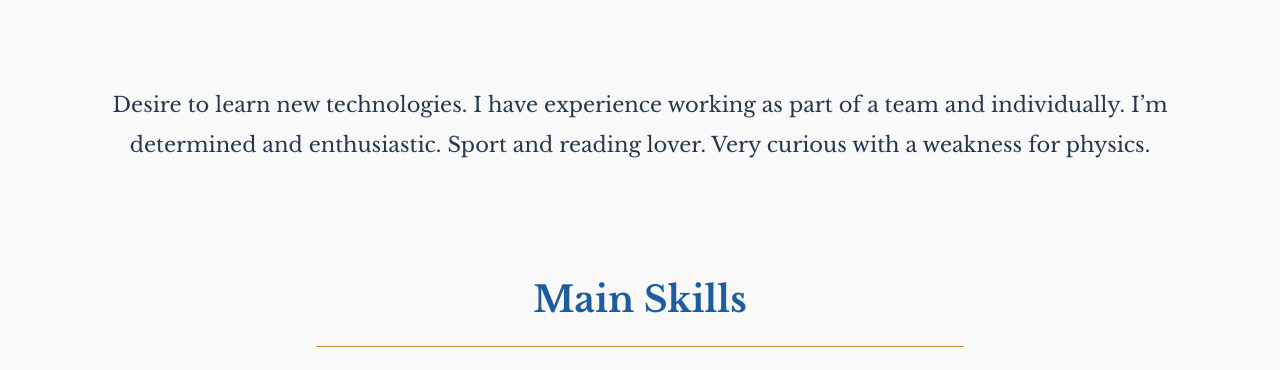
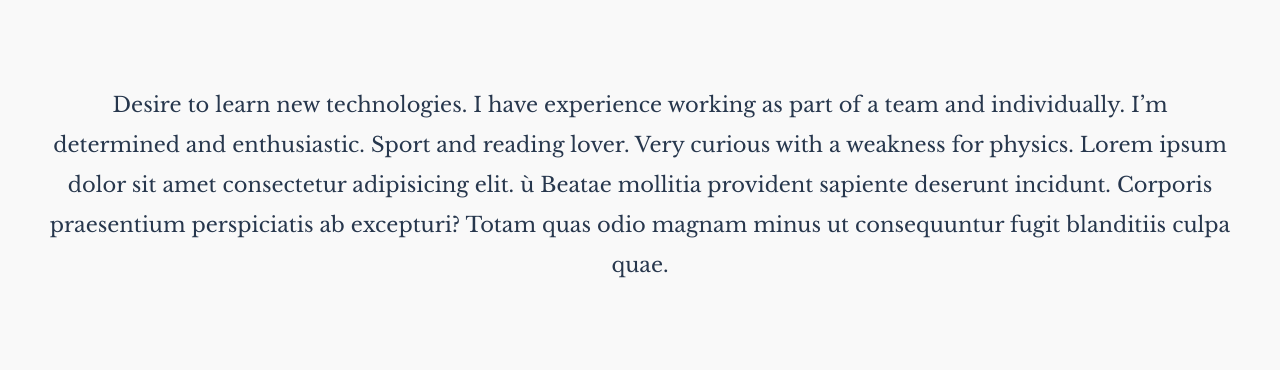
Before and after one commit to AndreFulghesu/CV, a plain HTML site: page index.html in a window 1280 px wide. Shown: the part 2505-2875 px from the top of the page. Drawn offline with nearby package versions, Linux system fonts and the light colour scheme.

Commit message:
Add About Me text - Add whatsapp link

```diff
--- a/index.html
+++ b/index.html
@@ -127,6 +127,10 @@
             and individually. I’m determined and enthusiastic.
             Sport and reading lover.
             Very curious with a weakness for physics.
+            Lorem ipsum dolor sit amet consectetur adipisicing elit. ù
+            Beatae mollitia provident sapiente deserunt incidunt.
+            Corporis praesentium perspiciatis ab excepturi?
+            Totam quas odio magnam minus ut consequuntur fugit blanditiis culpa quae.
         </p>
     </section>
 
```
Also changed, not shown: img/arrow-up-circle.svg (deleted), img/facebook.svg (deleted), img/instagram.svg (deleted), img/linkedin.svg (deleted).
